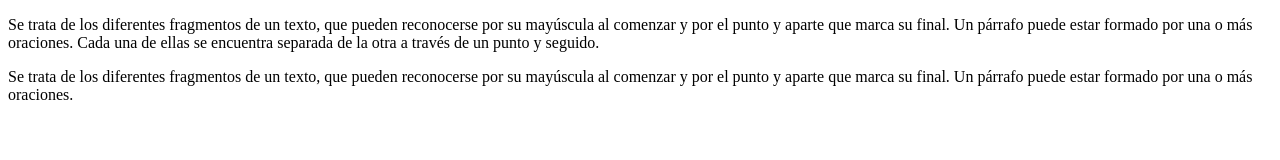
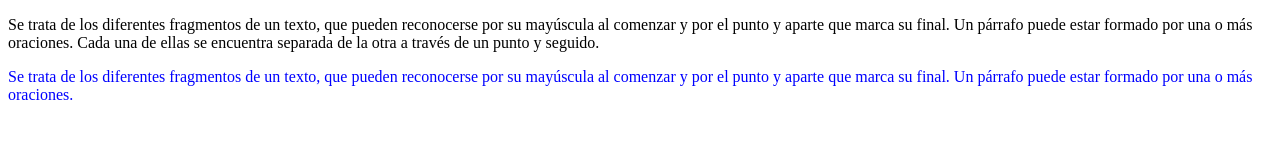
Before and after one commit to merbravo/PROGRAMACION-WEB-II, a plain HTML site: page index.html in a window 1280 px wide. Drawn offline with Linux system fonts and the light colour scheme.

Commit message:
agregar color

```diff
--- a/index.html
+++ b/index.html
@@ -8,7 +8,7 @@
 		Se trata de los diferentes fragmentos de un texto, que pueden reconocerse por su mayúscula al comenzar y por el punto y aparte que marca su final. Un párrafo puede estar formado por una o más oraciones. Cada una de ellas se encuentra separada de la otra a través de un punto y seguido.
 	</p>
 
-	<p>
+	<p style="color:blue">
 		Se trata de los diferentes fragmentos de un texto, que pueden reconocerse por su mayúscula al comenzar y por el punto y aparte que marca su final. Un párrafo puede estar formado por una o más oraciones.
 	</p>
 
```
